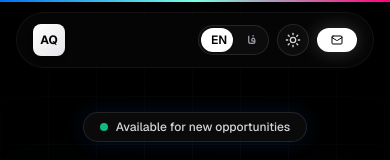
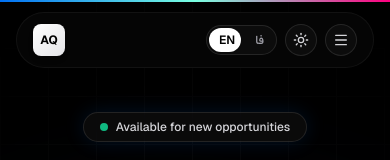
Before and after one commit to amiraliqobadi/my-portfolio-website, a React (Vite) app: page / in a window 390 px wide. Shown: the top 160 px of the page. Built offline with nearby package versions, Linux system fonts and the light colour scheme.

Commit message:
feat: add responsive mobile menu and toggle to Navbar component

```diff
--- a/src/components/Navbar.jsx
+++ b/src/components/Navbar.jsx
@@ -1,13 +1,14 @@
 import { useState, useEffect } from "react";
-import { motion, useScroll, useSpring } from "framer-motion";
+import { motion, useScroll, useSpring, AnimatePresence } from "framer-motion";
 import { useLanguage } from "../i18n/useLanguage";
 import { useTheme } from "../hooks/useTheme";
-import { Mail, Sparkles, Sun, Moon } from "lucide-react";
+import { Mail, Sparkles, Sun, Moon, Menu, X } from "lucide-react";
 
 const Navbar = () => {
     const { t, lang, toggleLang } = useLanguage();
     const { theme, toggleTheme } = useTheme();
     const [scrolled, setScrolled] = useState(false);
+    const [isMobileMenuOpen, setIsMobileMenuOpen] = useState(false);
 
     // Scroll progress bar
     const { scrollYProgress } = useScroll();
@@ -137,13 +138,48 @@ const Navbar = () => {
                             whileHover={{ scale: 1.03 }}
                             whileTap={{ scale: 0.97 }}
                             href="mailto:amiraliqobadi5@gmail.com"
-                            className="inline-flex items-center gap-1.5 px-3.5 py-1.5 text-xs rounded-full bg-zinc-900 text-white dark:bg-white dark:text-black font-medium hover:bg-zinc-800 dark:hover:bg-zinc-100 transition-colors shadow-sm dark:shadow-[0_0_20px_rgba(255,255,255,0.2)] dark:hover:shadow-[0_0_25px_rgba(255,255,255,0.4)]"
+                            className="hidden sm:inline-flex items-center gap-1.5 px-3.5 py-1.5 text-xs rounded-full bg-zinc-900 text-white dark:bg-white dark:text-black font-medium hover:bg-zinc-800 dark:hover:bg-zinc-100 transition-colors shadow-sm dark:shadow-[0_0_20px_rgba(255,255,255,0.2)] dark:hover:shadow-[0_0_25px_rgba(255,255,255,0.4)]"
                         >
                             <Mail className="w-3 h-3" />
-                            <span className="hidden sm:inline">{t.nav.cta}</span>
+                            <span>{t.nav.cta}</span>
                         </motion.a>
+
+                        {/* Hamburger Menu Toggle (Mobile) */}
+                        <button
+                            onClick={() => setIsMobileMenuOpen(!isMobileMenuOpen)}
+                            className="md:hidden relative flex items-center justify-center w-8 h-8 rounded-full border border-black/5 dark:border-white/10 bg-black/[0.03] dark:bg-white/[0.03] text-zinc-600 dark:text-zinc-300 hover:bg-black/[0.08] dark:hover:bg-white/[0.08] transition-colors"
+                            aria-label="Toggle menu"
+                        >
+                            {isMobileMenuOpen ? <X className="w-4 h-4" /> : <Menu className="w-4 h-4" />}
+                        </button>
                     </div>
                 </div>
+
+                {/* Mobile Menu Dropdown */}
+                <AnimatePresence>
+                    {isMobileMenuOpen && (
+                        <motion.div
+                            initial={{ opacity: 0, y: -10, scale: 0.95 }}
+                            animate={{ opacity: 1, y: 0, scale: 1 }}
+                            exit={{ opacity: 0, y: -10, scale: 0.95 }}
+                            transition={{ duration: 0.2 }}
+                            className="absolute top-[68px] left-4 right-4 bg-white/95 dark:bg-zinc-950/95 backdrop-blur-xl border border-black/5 dark:border-white/10 rounded-2xl shadow-xl overflow-hidden md:hidden pointer-events-auto z-50"
+                        >
+                            <nav className="flex flex-col p-4 gap-1">
+                                {t.nav.links.map((link) => (
+                                    <a
+                                        key={link.href}
+                                        href={link.href}
+                                        onClick={() => setIsMobileMenuOpen(false)}
+                                        className="px-4 py-3 text-sm font-medium text-zinc-600 hover:text-black dark:text-zinc-400 dark:hover:text-white transition-colors rounded-xl hover:bg-black/[0.05] dark:hover:bg-white/[0.08] flex items-center justify-between"
+                                    >
+                                        {link.label}
+                                    </a>
+                                ))}
+                            </nav>
+                        </motion.div>
+                    )}
+                </AnimatePresence>
             </motion.header>
         </>
     );
```
